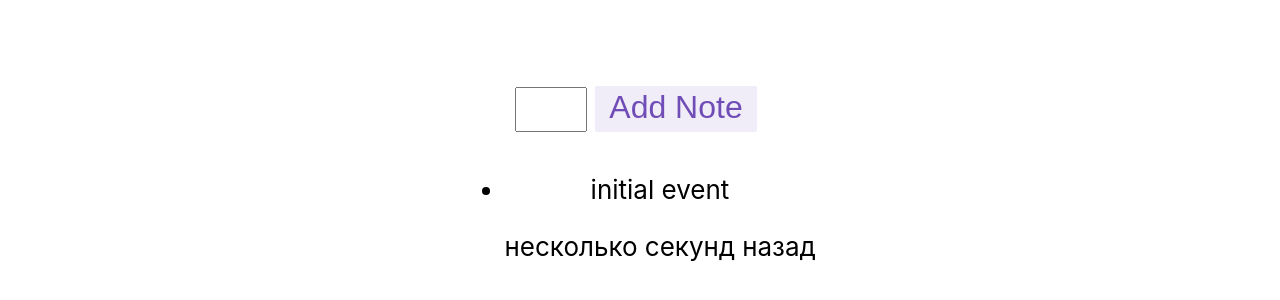
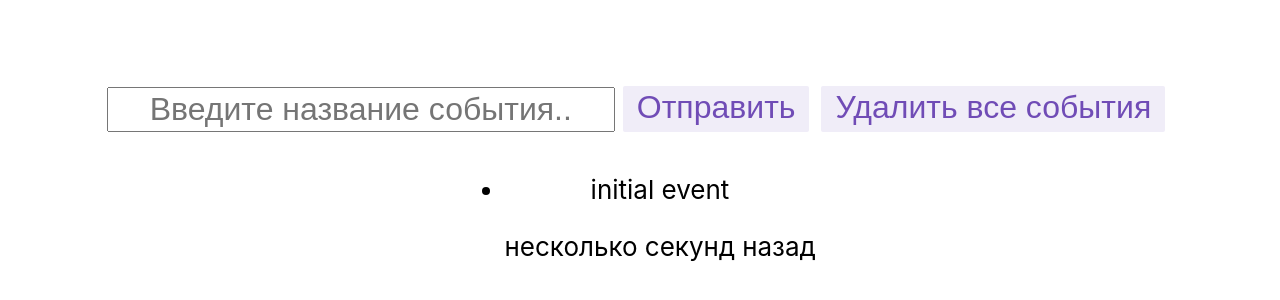
Before and after one commit to ngaifullina/list-of-cards, a React (Create React App) app: page / in a window 1280 px wide. Shown: the part 200-500 px from the top of the page. Built offline with nearby package versions, Linux system fonts and the light colour scheme.

Commit message:
deleteAllEvents

```diff
--- a/src/features/events/Events.module.css
+++ b/src/features/events/Events.module.css
@@ -1,5 +1,6 @@
 .row {
   display: flex;
+  width: 100vw;
   align-items: center;
   justify-content: center;
 }
@@ -18,7 +19,7 @@
   padding-left: 16px;
   padding-right: 16px;
   margin-top: 2px;
-  font-family: 'Courier New', Courier, monospace;
+  font-family: "Courier New", Courier, monospace;
 }
 
 .button {
@@ -38,9 +39,9 @@
 }
 
 .textbox {
+  width: 500px;
   font-size: 32px;
   padding: 2px;
-  width: 64px;
   text-align: center;
   margin-right: 4px;
 }
@@ -60,7 +61,7 @@
 }
 
 .asyncButton:after {
-  content: '';
+  content: "";
   background-color: rgba(112, 76, 182, 0.15);
   display: block;
   position: absolute;
--- a/src/features/events/Events.tsx
+++ b/src/features/events/Events.tsx
@@ -1,7 +1,7 @@
 import React, { useState } from "react";
 
 import { useAppSelector, useAppDispatch } from "../../app/hooks";
-import { addEvent, selectEvents } from "./eventsSlice";
+import { addEvent, deleteEvents, selectEvents } from "./eventsSlice";
 import styles from "./Events.module.css";
 import { timeMessage } from "./timeMessage";
 
@@ -14,7 +14,7 @@ export function Events() {
     setEventName(e.target.value);
   }
 
-  function handleButtonClick() {
+  function handleSendButtonClick() {
     if (eventName.length) {
       dispatch(addEvent(eventName));
       setEventName("");
@@ -23,8 +23,12 @@ export function Events() {
 
   function handleEnterPress(e: React.KeyboardEvent<HTMLInputElement>) {
     if (eventName.length && e.key === "Enter") {
-      handleButtonClick();
+      handleSendButtonClick();
     }
+  }
+
+  function deleteAllEvents() {
+    dispatch(deleteEvents());
   }
 
   return (
@@ -36,9 +40,13 @@ export function Events() {
           value={eventName}
           onChange={handleInputChange}
           onKeyPress={handleEnterPress}
+          placeholder="Введите название события.."
         />
-        <button className={styles.button} onClick={handleButtonClick}>
-          Add Note
+        <button className={styles.button} onClick={handleSendButtonClick}>
+          Отправить
+        </button>
+        <button className={styles.button} onClick={deleteAllEvents}>
+          Удалить все события
         </button>
       </div>
 
--- a/src/features/events/eventsSlice.ts
+++ b/src/features/events/eventsSlice.ts
@@ -21,10 +21,13 @@ export const eventsSlice = createSlice({
     addEvent: (state, action: PayloadAction<string>) => {
       state.events.unshift({ name: action.payload, timestamp: Date.now() });
     },
+    deleteEvents: (state) => {
+      state.events = [];
+    },
   },
 });
 
-export const { addEvent } = eventsSlice.actions;
+export const { addEvent, deleteEvents } = eventsSlice.actions;
 
 export const selectEvents = (state: RootState) => state.events.events;
 
```
